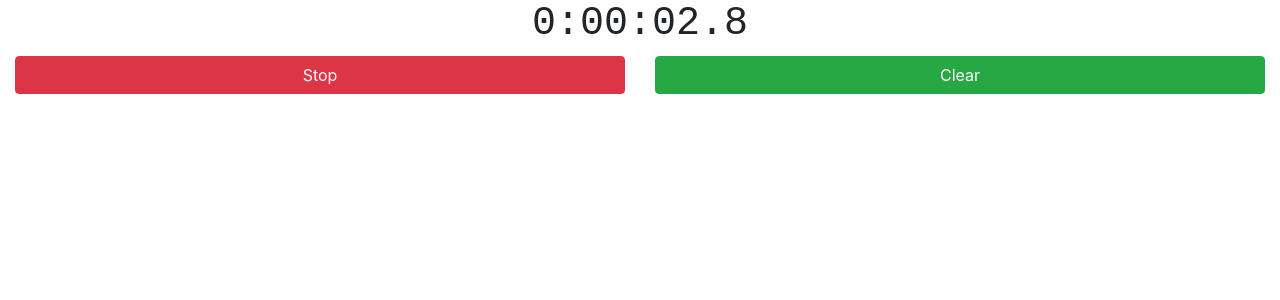
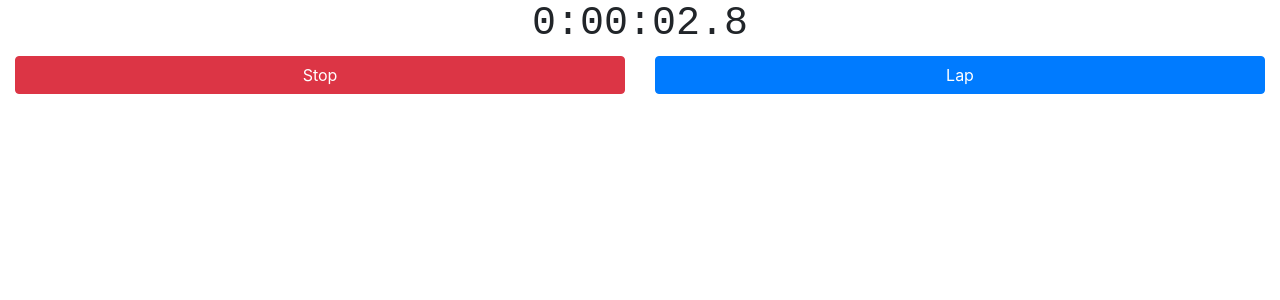
Before and after one commit to iCompetePlanet/web, an Angular app: page / in a window 1280 px wide. Both pictures are taken after a click on the button "Start". Shown: the top 300 px of the page. Built offline with nearby package versions, Linux system fonts and the light colour scheme.

Commit message:
Corrected some errors and added lap functionality

```diff
--- a/src/app/app.component.html
+++ b/src/app/app.component.html
@@ -1,16 +1,24 @@
 <div class="row">
   <div class="col text-center">
-    <h1 id="stopwatch-time" class="stopwatch-time">{{ timeInMillis | formatAsStopwatchPipe}}</h1>
+    <h1 id="stopwatch-time" class="stopwatch-time">{{ totalTime | formatAsStopwatchPipe}}</h1>
   </div>
 </div>
 <div class="row">
   <div *ngIf="!stopwatchIsStarted" class="col">
-    <button type="button" class="btn btn-primary btn-block" (click)="startStopwatch()">Start</button>
+    <button type="button" class="btn btn-success btn-block" (click)="onStartClicked()">Start</button>
   </div>
   <div *ngIf="stopwatchIsStarted" class="col">
-    <button type="button" class="btn btn-danger btn-block" (click)="stopStopwatch()">Stop</button>
+    <button type="button" class="btn btn-danger btn-block" (click)="onStopClicked()">Stop</button>
   </div>
-  <div class="col">
-    <button type="button" class="btn btn-success btn-block" (click)="clearStopwatch()">Clear</button>
+  <div *ngIf="!stopwatchIsStarted" class="col">
+    <button type="button" class="btn btn-primary btn-block" (click)="onResetClicked()">Reset</button>
+  </div>
+  <div *ngIf="stopwatchIsStarted" class="col">
+    <button type="button" class="btn btn-primary btn-block" (click)="onLapClicked()">Lap</button>
   </div>
 </div>
+<div *ngFor="let lap of laps; let i = index" class="row">
+  <div class="col text-center">
+    <h1 class="stopwatch-time">Lap {{ i }} - {{ lap | formatAsStopwatchPipe}}</h1>
+  </div>
+</div>
--- a/src/app/app.component.ts
+++ b/src/app/app.component.ts
@@ -6,37 +6,49 @@ import {Component} from '@angular/core';
   styleUrls: ['./app.component.scss']
 })
 export class AppComponent {
-  timeInMillis: number = 0;
+  totalTime: number = 0;
+  intervalTime: number = 0;
   interval: any;
-  stopwatchIsStarted = false;
-  resetTime: boolean = true;
+  stopwatchIsStarted: boolean = false;
   startTime: number;
+  laps: Array<number> = [];
 
   constructor() {
   }
 
-  startStopwatch(): void {
+  $ngOnInit() {
+    this.resetValues();
+  }
+
+  resetValues(): void {
+    this.totalTime = 0;
+    this.laps = [];
+  }
+
+  onStartClicked(): void {
     console.log('Starting stopwatch');
     this.stopwatchIsStarted = true;
-    if (this.resetTime) {
-      this.startTime = new Date().getTime();
-    }
+    this.startTime = new Date().getTime();
     this.interval = setInterval(() => {
-      this.timeInMillis = new Date().getTime() - this.startTime;
+      this.totalTime = this.intervalTime + (new Date().getTime() - this.startTime);
     }, 100);
   }
 
-  stopStopwatch(): void {
+  onStopClicked(): void {
+    clearInterval(this.interval);
+    this.intervalTime += new Date().getTime() - this.startTime;
     console.log('Stopping stopwatch');
     this.stopwatchIsStarted = false;
-    this.resetTime = false;
-    clearInterval(this.interval);
   }
 
-  clearStopwatch(): void {
+  onResetClicked(): void {
     console.log('Clearing stopwatch');
-    this.stopStopwatch();
-    this.timeInMillis = 0;
-    this.resetTime = true;
+    this.onStopClicked();
+    this.resetValues();
+  }
+
+  onLapClicked(): void {
+    this.laps.push(this.totalTime);
+    console.log('Laps are: ', this.laps);
   }
 }
--- a/src/app/format-as-stopwatch-pipe.pipe.ts
+++ b/src/app/format-as-stopwatch-pipe.pipe.ts
@@ -4,9 +4,9 @@ import { Pipe, PipeTransform } from '@angular/core';
   name: 'formatAsStopwatchPipe'
 })
 export class FormatAsStopwatchPipePipe implements PipeTransform {
-  static readonly HOURS_PER_MILLIS: number = 3600000;
-  static readonly MINUTES_PER_MILLIS: number = 60000;
   static readonly SECONDS_PER_MILLIS: number = 1000;
+  static readonly MINUTES_PER_MILLIS: number = FormatAsStopwatchPipePipe.SECONDS_PER_MILLIS * 60;
+  static readonly HOURS_PER_MILLIS: number = FormatAsStopwatchPipePipe.MINUTES_PER_MILLIS * 60;
 
   transform(value: number): string {
     const hours = Math.floor(value / FormatAsStopwatchPipePipe.HOURS_PER_MILLIS);
@@ -18,7 +18,7 @@ export class FormatAsStopwatchPipePipe implements PipeTransform {
     const seconds = Math.floor(remainder / FormatAsStopwatchPipePipe.SECONDS_PER_MILLIS);
     remainder %= FormatAsStopwatchPipePipe.SECONDS_PER_MILLIS;
 
-    const tenths = Math.round(remainder / 100);
+    const tenths = Math.floor(remainder / 100);
 
     return `${hours}:${this.formattedNumber(minutes)}:${this.formattedNumber(seconds)}.${tenths}`;
   };
```
